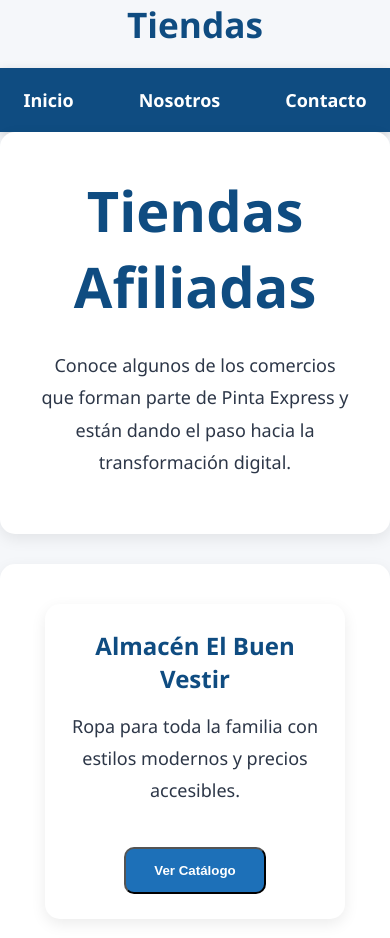
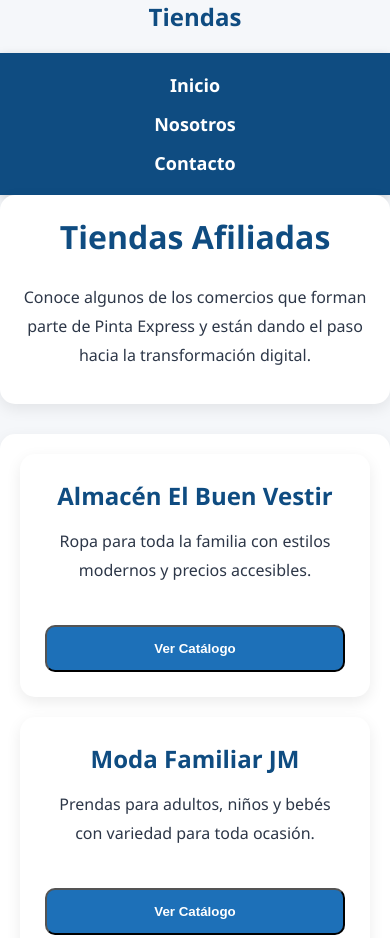
Before and after one commit to Jarbe-12/Pinta-Express, a plain HTML site: page tiendas.html in a window 390 px wide. Shown: the top 938 px of the page. Drawn offline with Linux system fonts and the light colour scheme.

Commit message:
Mejoras de diseño responsive

```diff
--- a/css/styles.css
+++ b/css/styles.css
@@ -216,3 +216,83 @@ textarea{
     text-align: center;
     font-weight: bold;
 }
+
+@media (max-width: 992px){
+
+    nav{
+        padding: 20px 30px;
+    }
+
+    h1{
+        font-size: 2.8rem;
+    }
+
+    h2{
+        font-size: 2rem;
+    }
+
+    .contenedor-tiendas{
+        gap: 20px;
+    }
+
+}
+
+@media (max-width: 768px){
+
+    nav ul{
+        flex-direction: column;
+        align-items: center;
+        gap: 15px;
+    }
+
+    nav{
+        padding: 20px;
+    }
+
+    main{
+        width: 95%;
+    }
+
+    h1{
+        font-size: 2.3rem;
+    }
+
+    h2{
+        font-size: 1.8rem;
+    }
+
+    section{
+        padding: 25px;
+    }
+
+    .tarjeta{
+        width: 100%;
+    }
+
+}
+
+@media (max-width: 480px){
+
+    h1{
+        font-size: 2rem;
+    }
+
+    h2{
+        font-size: 1.5rem;
+    }
+
+    p{
+        font-size: 16px;
+    }
+
+    button,
+    .btn{
+        width: 100%;
+        text-align: center;
+    }
+
+    section{
+        padding: 20px;
+    }
+
+}
```
